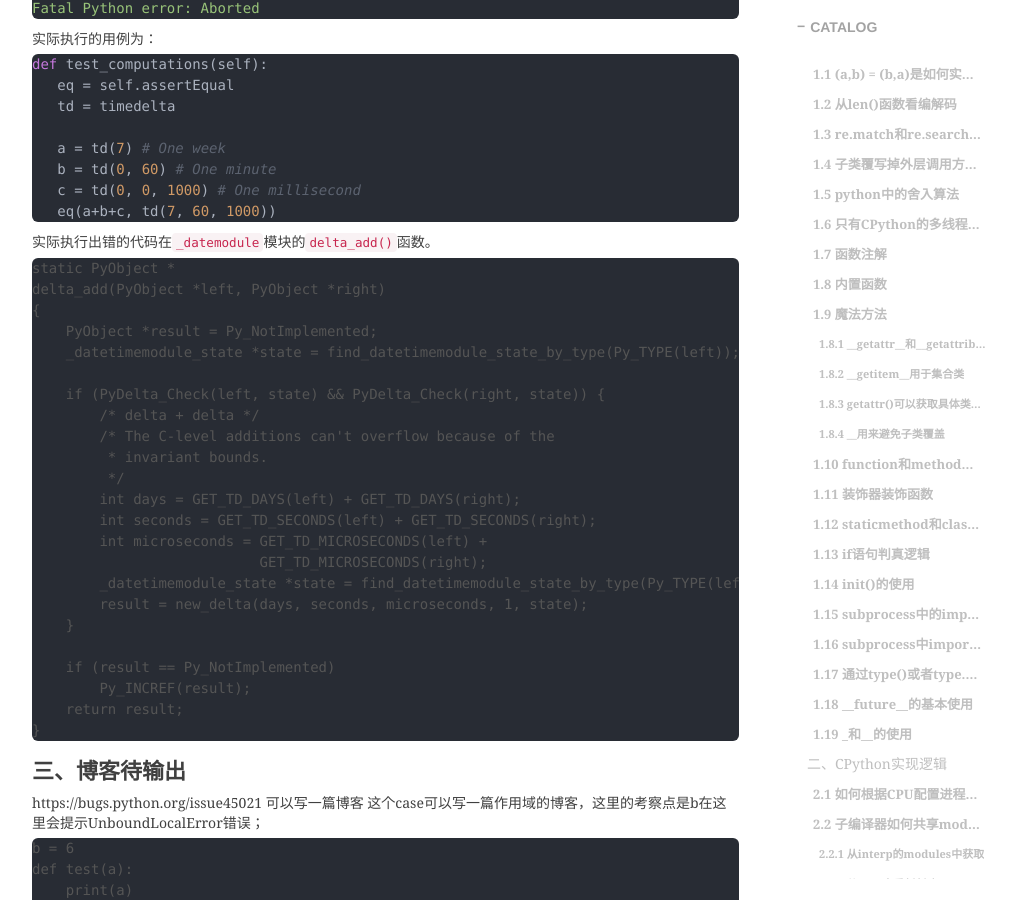
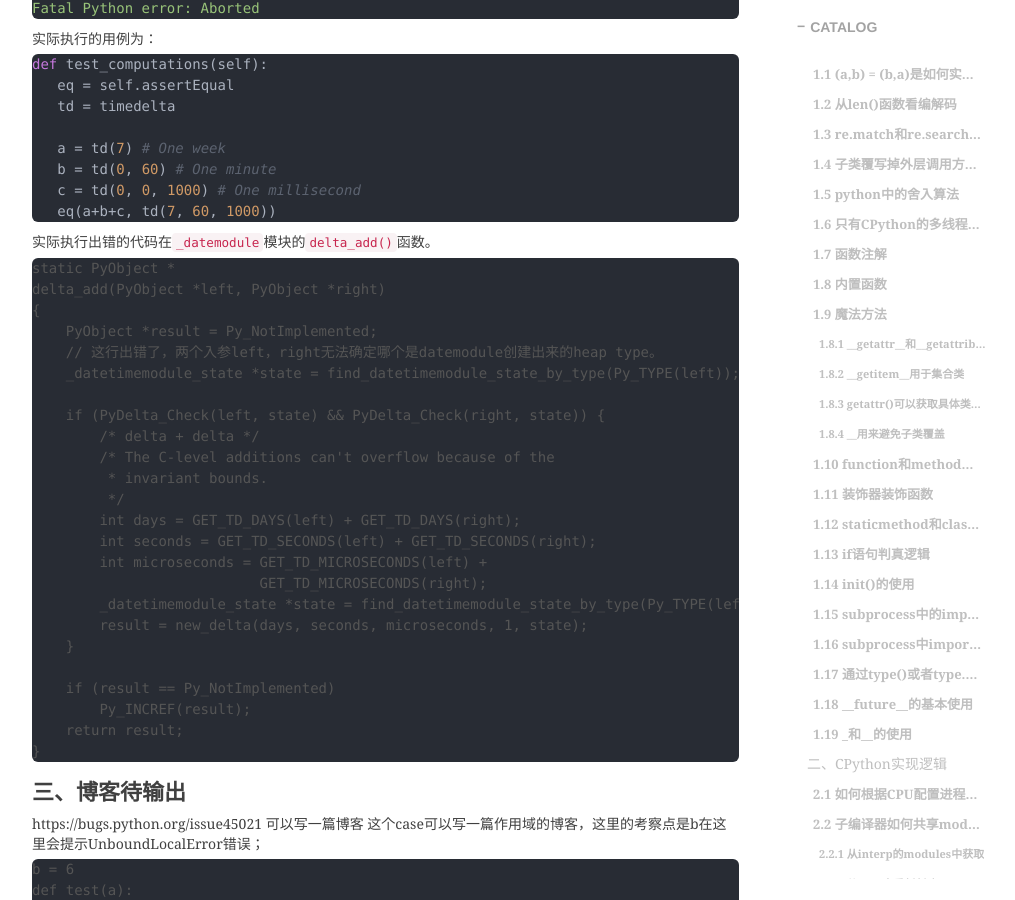
Before and after one commit to shihai1991/shihai1991.github.io, a Jekyll site: the page built from _posts/2022-12-10-CPython知识点简单梳理.md, in a window 1280 px wide and 900 px high, scrolled down 5558 px. Shown: the whole window, without its empty margins (233-1248 px from the left). Built offline with Jekyll 4.4.1, drawn with Linux system fonts in a browser that asks for light colours; nearby versions of some CDN libraries; comment, search, counter and statistics services are not loaded.

Commit message:
Update 2022-12-10-CPython知识点简单梳理.md

```diff
--- a/_posts/2022-12-10-CPython知识点简单梳理.md
+++ b/_posts/2022-12-10-CPython知识点简单梳理.md
@@ -206,6 +206,7 @@ static PyObject *
 delta_add(PyObject *left, PyObject *right)
 {
     PyObject *result = Py_NotImplemented;
+    // 这行出错了，两个入参left，right无法确定哪个是datemodule创建出来的heap type。
     _datetimemodule_state *state = find_datetimemodule_state_by_type(Py_TYPE(left));
 
     if (PyDelta_Check(left, state) && PyDelta_Check(right, state)) {
```
